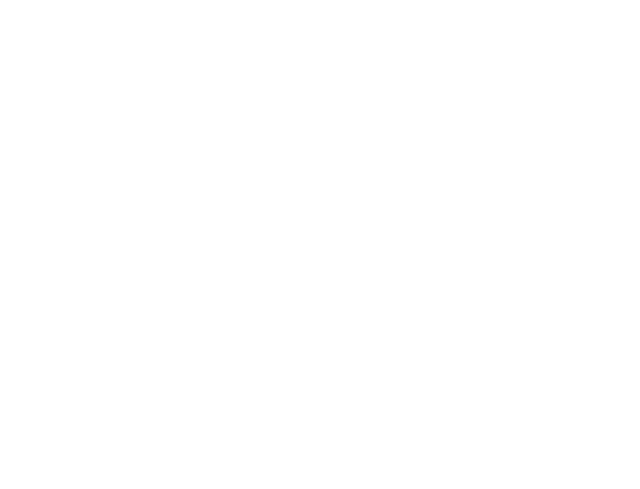
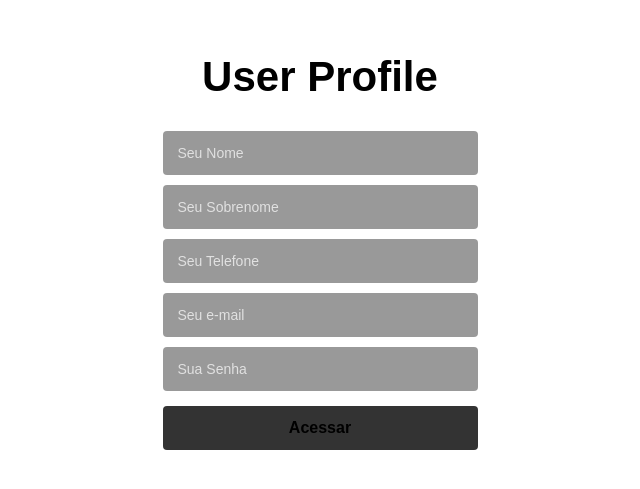
Before and after one commit to codenation-dev/squad-2-ad-escale, a React (Create React App) app in the folder frontend/: page /userprofile in a window 1280 px wide. Shown: the part 149-638 px from the top of the page, without its empty margins (320-960 px from the left). Built offline with nearby package versions, Linux system fonts and the light colour scheme; the HTML template or start-up script is replaced by a standard one.

Commit message:
implementando UserProfile, modelo petfinder

```diff
--- a/frontend/src/pages/UserProfile/index.js
+++ b/frontend/src/pages/UserProfile/index.js
@@ -3,8 +3,21 @@
 import React from 'react';
 
 export default function UserProfile() {
-  return
-  <div>
-  <h1>Home</h1>
-  </div>;
+  return (
+    <>
+      <h1>
+        <h2>User Profile</h2>
+      </h1>
+      <form>
+        <input type="text" placeholder="Seu Nome" />
+        <input type="text" placeholder="Seu Sobrenome" />
+        <input type="tel" placeholder="Seu Telefone" />
+        <input type="email" placeholder="Seu e-mail" />
+        <input type="password" placeholder="Sua Senha" />
+
+        <button type="submit">Acessar</button>
+
+      </form>
+    </>
+  );
 }
--- a/frontend/src/routes/index.js
+++ b/frontend/src/routes/index.js
@@ -10,6 +10,7 @@ import SignIn from '../pages/SignIn';
 import SignUp from '../pages/SignUp';
 
 import PetProfile from '../pages/PetProfile';
+import UserProfile from '../pages/UserProfile';
 
 export default function Routes() {
   return (
@@ -18,6 +19,7 @@ export default function Routes() {
       <Route path="/signin" component={SignIn} />
       <Route path="/signup" component={SignUp} />
       <Route path="/petprofile" component={PetProfile} />
+      <Route path="/userprofile" component={UserProfile} />
     </Switch>
   );
 }
```
